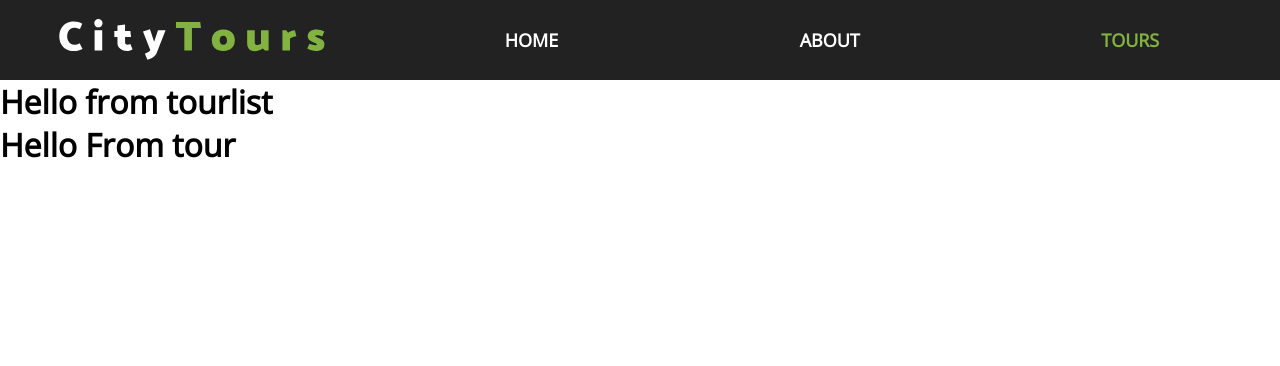
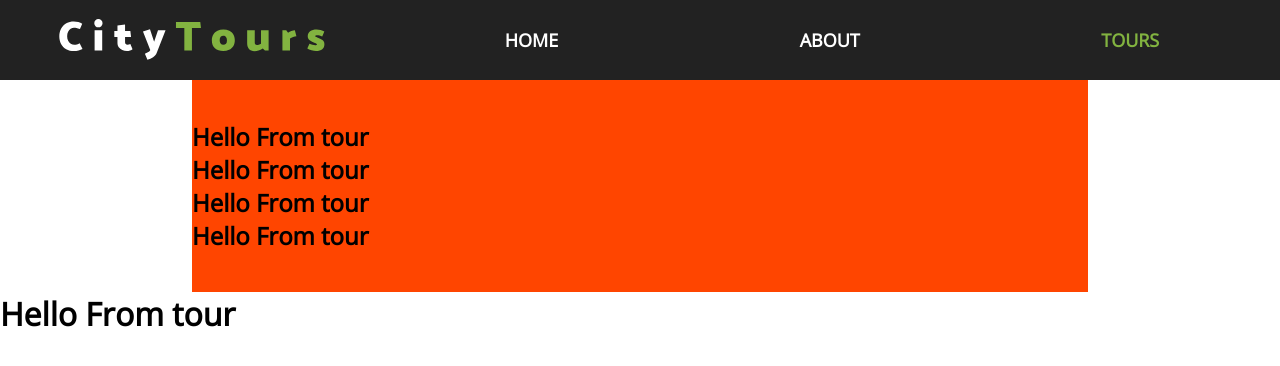
Before and after one commit to muhammadsalif/City-Tours-App-React, a React (Create React App) app: page / in a window 1280 px wide. Shown: the top 366 px of the page. Built offline with nearby package versions, Linux system fonts and the light colour scheme.

Commit message:
Completed tourlist component

```diff
--- a/src/components/TourList/TourList.jsx
+++ b/src/components/TourList/TourList.jsx
@@ -1,18 +1,27 @@
 import React, { Component } from "react";
+import Tour from "./../Tour/Tour";
+import { tourData } from "../../tourData";
 import "./tourlist.scss";
-import { tourData } from "../../tourData";
 
 class TourList extends Component {
   state = {
     tours: tourData,
   };
+
+  removeTour = (id) => {
+    console.log(id);
+  };
+
   render() {
-    console.log(this.state.tours);
+    // console.log(this.state.tours);
+    const { tours } = this.state;
 
     return (
-      <div>
-        <h1>Hello from tourlist</h1>
-      </div>
+      <section className="tourlist">
+        {tours.map((tour) => (
+          <Tour key={tour.id} tour={tour} removeTour={this.removeTour}></Tour>
+        ))}
+      </section>
     );
   }
 }
--- a/src/components/TourList/tourlist.scss
+++ b/src/components/TourList/tourlist.scss
@@ -0,0 +1,7 @@
+.tourlist {
+  width: 70%;
+  margin: 0 auto;
+  max-width: 1170px;
+  padding: 40px 0;
+  background-color: orangered;
+}
```
